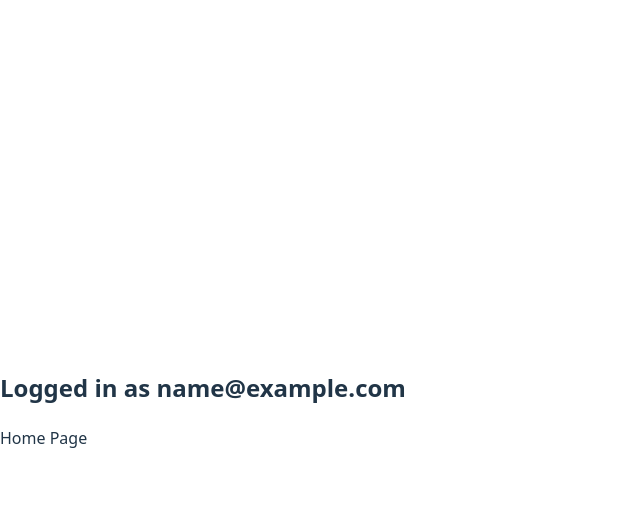
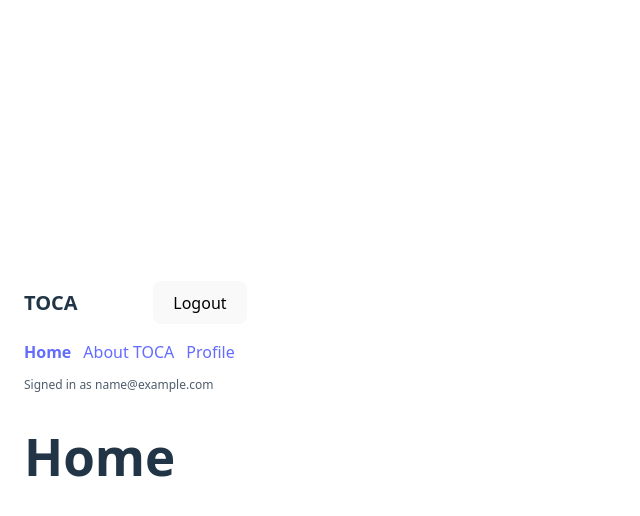
Before and after one commit to Kraufdeen/toca-player-portal, a React (Vite) app in the folder client/: page / in a window 1280 px wide. Both pictures are taken after typing "name@example.com" into the empty fields and a click on the button "Continue". Shown: the top 516 px of the page, without its empty margins (0-640 px from the left). Built offline with nearby package versions, Linux system fonts and the light colour scheme.

Commit message:
created page files for about, profile, home

```diff
--- a/client/src/App.tsx
+++ b/client/src/App.tsx
@@ -1,6 +1,12 @@
 import { Routes, Route, Navigate } from "react-router-dom";
 import { useState } from "react";
 import SignIn from "./pages/SignIn";
+import Layout from "./components/Layout";
+import Home from "./pages/Home";
+import About from "./pages/About";
+import Profile from "./pages/Profile";
+
+
 
 
 function App() {
@@ -14,18 +20,24 @@ function App() {
 
   // If email exists → show app
   return (
-    <>
-      <h2>Logged in as {email}</h2>
+  <Routes>
+    <Route
+      element={
+        <Layout
+          email={email}
+          onLogout={() => setEmail(null)}
+        />
+      }
+    >
+      <Route path="/" element={<Home />} />
+      <Route path="/about" element={<About />} />
+      <Route path="/profile" element={<Profile />} />
+      <Route path="/sessions/:id" element={<div>Session Details</div>} />
+      <Route path="*" element={<Navigate to="/" />} />
+    </Route>
+  </Routes>
+);
 
-      <Routes>
-        <Route path="/" element={<div>Home Page</div>} />
-        <Route path="/about" element={<div>About Page</div>} />
-        <Route path="/profile" element={<div>Profile Page</div>} />
-        <Route path="/sessions/:id" element={<div>Session Details</div>} />
-        <Route path="*" element={<Navigate to="/" />} />
-      </Routes>
-    </>
-  );
 }
 
 export default App;
--- /dev/null
+++ b/client/src/pages/About.tsx
@@ -0,0 +1,3 @@
+export default function About() {
+  return <h1>About TOCA</h1>;
+}
--- /dev/null
+++ b/client/src/pages/Home.tsx
@@ -0,0 +1,3 @@
+export default function Home() {
+  return <h1>Home</h1>;
+}
--- /dev/null
+++ b/client/src/pages/Profile.tsx
@@ -0,0 +1,3 @@
+export default function Profile() {
+  return <h1>Profile</h1>;
+}
```
